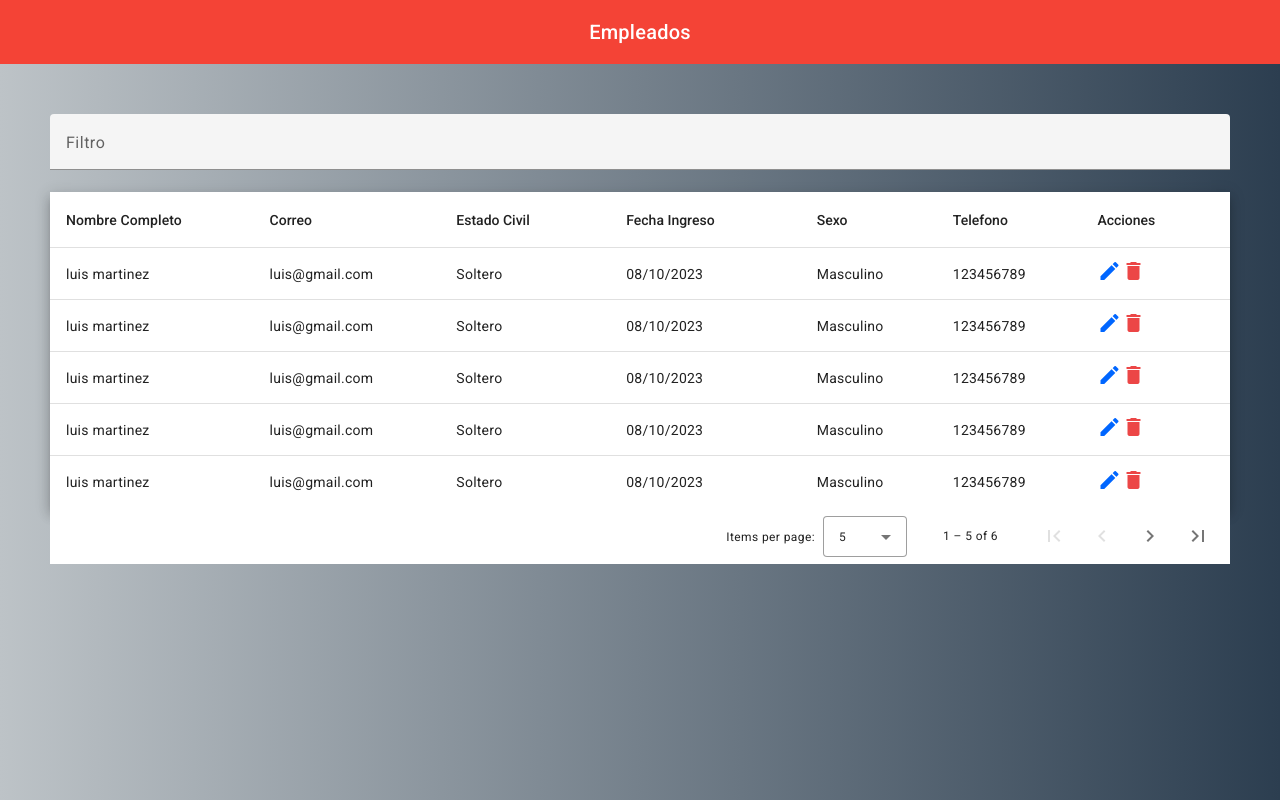
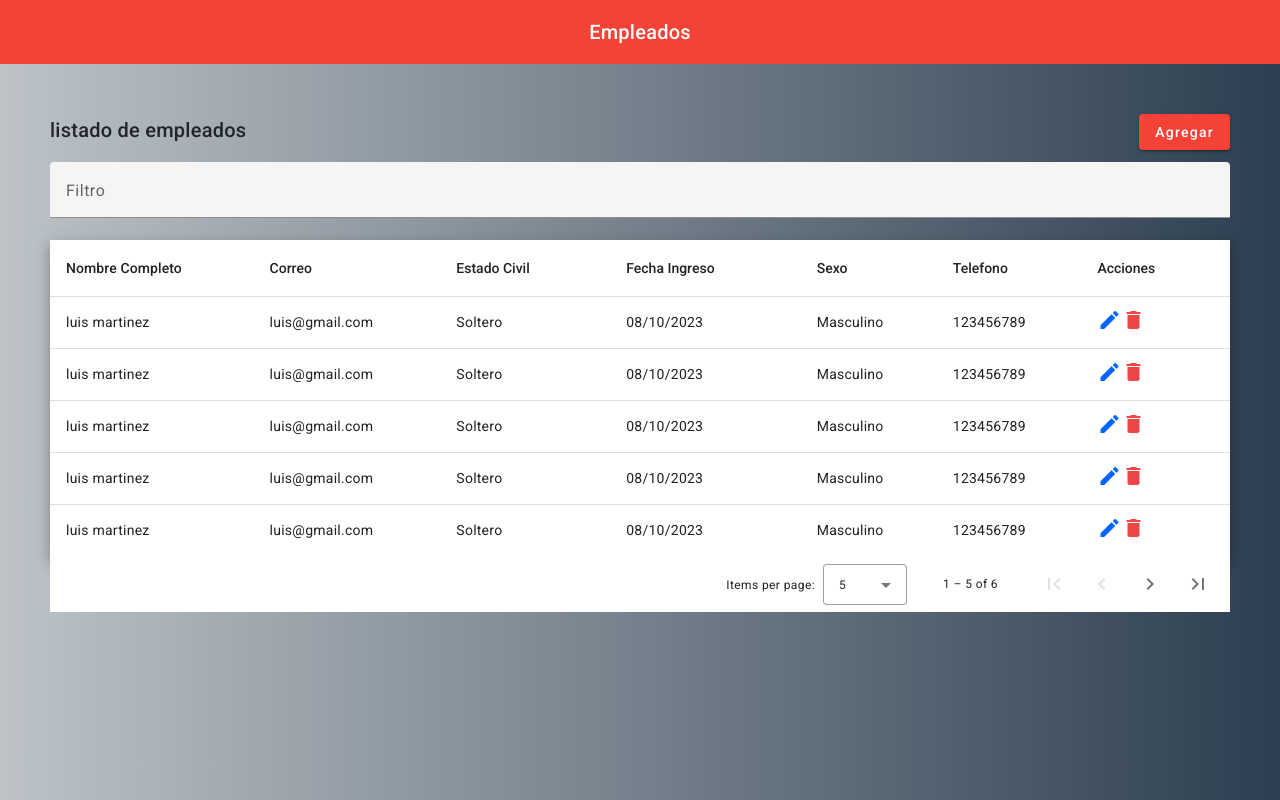
Before and after one commit to MiguelPasaje/Empleado-Angular-Material, an Angular app: page / in a window 1280 px wide. Built offline with nearby package versions, Linux system fonts and the light colour scheme.

Commit message:
snackBar confirnation ,add boostrap, title, button

```diff
--- a/src/app/components/list-empleado/list-empleado.component.html
+++ b/src/app/components/list-empleado/list-empleado.component.html
@@ -1,3 +1,12 @@
+<div class="row">
+  <div class="col-lg-6">
+    <h2>listado de empleados</h2>
+  </div>
+  <div class="col-lg-6" style="text-align: right;">
+    <button mat-raised-button color="warn">Agregar</button>
+  </div>
+</div>
+
 <mat-form-field>
   <mat-label>Filtro</mat-label>
   <input matInput (keyup)="applyFilter($event)" placeholder="Filtro" #input autocomplete="off">
--- a/src/app/components/list-empleado/list-empleado.component.ts
+++ b/src/app/components/list-empleado/list-empleado.component.ts
@@ -6,6 +6,7 @@ import { EmpleadoService } from 'src/app/services/empleado.service';
 import { Empleado } from 'src/app/models/empleado';
 import { MatDialog } from '@angular/material/dialog';
 import { MensajeConfirmacionComponent } from '../shared/mensaje-confirmacion/mensaje-confirmacion.component';
+import { MatSnackBar } from '@angular/material/snack-bar';
 
 // export interface PeriodicElement {
 //   name: string;
@@ -51,7 +52,8 @@ export class ListEmpleadoComponent implements AfterViewInit {
 
   constructor(
     private empleadoService: EmpleadoService,
-    public dialog: MatDialog
+    public dialog: MatDialog,
+    public snackBar: MatSnackBar
   ) {
     this.listEmpleados = [];
   }
@@ -92,6 +94,7 @@ export class ListEmpleadoComponent implements AfterViewInit {
         console.log(index,result);
         this.empleadoService.eliminarEmpleado(index);
         this.cargarEmpleados();
+        this.snackBar.open('empleado eliminado','ok',{duration:3000})
       }
     });
   }
--- a/src/index.html
+++ b/src/index.html
@@ -9,6 +9,7 @@
   <link rel="preconnect" href="https://fonts.gstatic.com">
   <link href="https://fonts.googleapis.com/css2?family=Roboto:wght@300;400;500&display=swap" rel="stylesheet">
   <link href="https://fonts.googleapis.com/icon?family=Material+Icons" rel="stylesheet">
+  <link rel="stylesheet" href="https://cdn.jsdelivr.net/npm/bootstrap@4.6.2/dist/css/bootstrap.min.css" integrity="sha384-xOolHFLEh07PJGoPkLv1IbcEPTNtaed2xpHsD9ESMhqIYd0nLMwNLD69Npy4HI+N" crossorigin="anonymous">
 </head>
 <body class="mat-typography">
   <app-root></app-root>
```
Also changed, not shown: src/app/components/shared/angular-material/angular-material.module.ts (+5 -4 lines).
